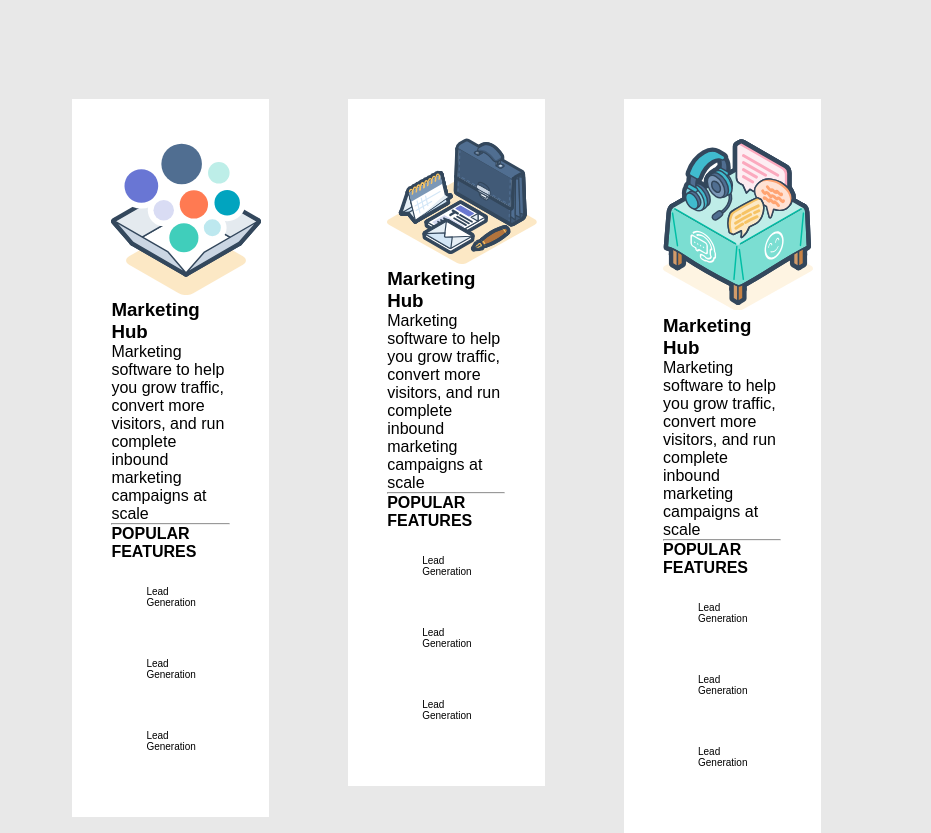
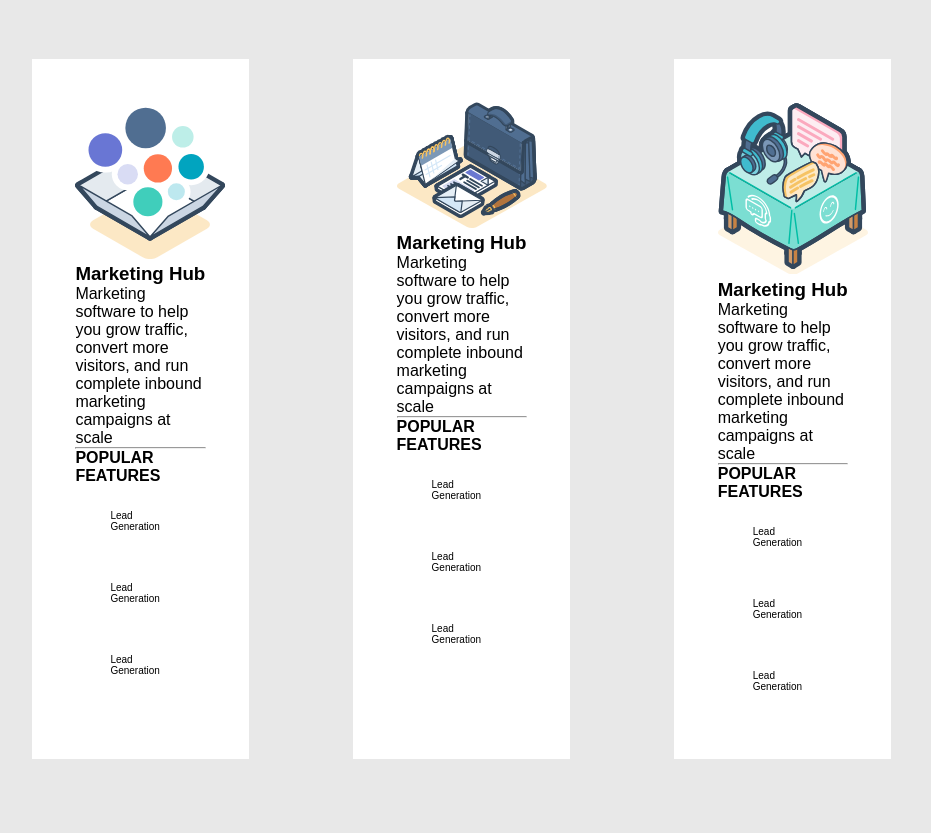
Before and after one commit to AleBaviera/html-css-hubspot, a plain HTML site: page index.html in a window 1280 px wide. Shown: the part 1450-2283 px from the top of the page, without its empty margins (174-1105 px from the left). Drawn offline with Linux system fonts and the light colour scheme.

Commit message:
tre colonne

```diff
--- a/style.css
+++ b/style.css
@@ -197,7 +197,7 @@
   width: 70%;
   /* height: 300px; */
   margin: 5% auto;
-  padding: 40px;
+
 
 }
 .sottocontainer::after{
@@ -209,6 +209,7 @@
 
 .sottocontainer1{
   width: 25%;
+  height: 700px;
   position: relative;
   float: left;
 
@@ -217,9 +218,10 @@
 }
 .sottocontainer2{
   width: 25%;
+  height: 700px;
   position: relative;
   float: left;
-  margin: 0 10%;
+  margin: 0 12%;
   padding: 5%;
   background-color: white;
 }
```
